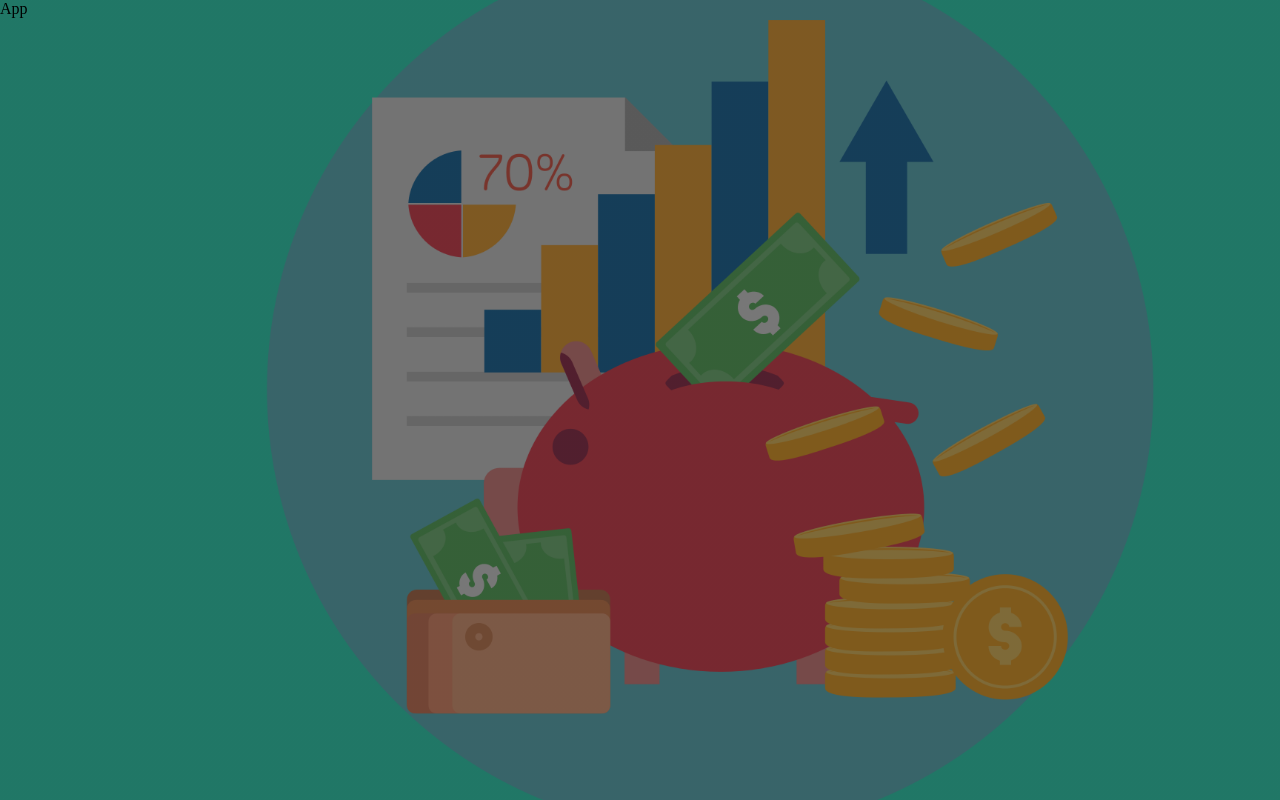
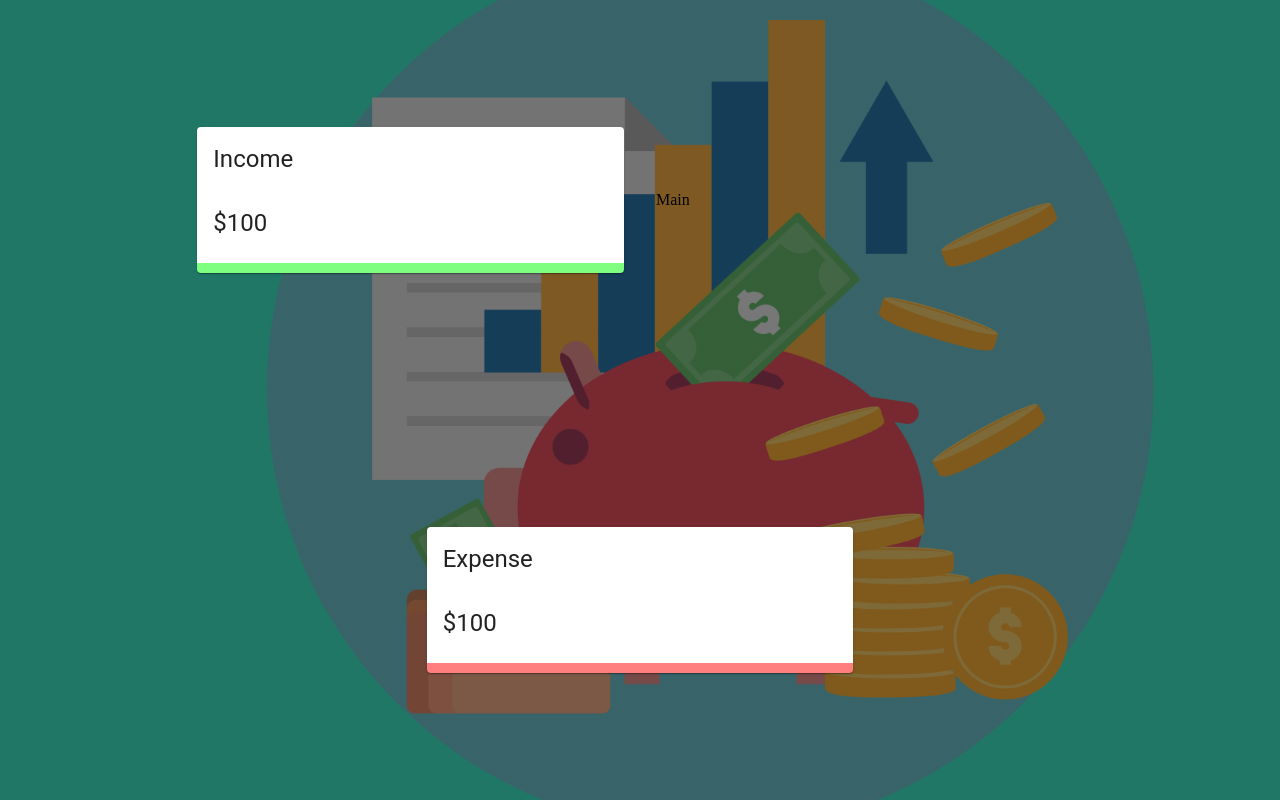
Before and after one commit to dhvaneshshah97/Speechly_Expense_Tracker_React, a React (Create React App) app: page / in a window 1280 px wide. Built offline with nearby package versions, Linux system fonts and the light colour scheme.

Commit message:
Add Income and Expense (Details) Components

```diff
--- a/src/App.js
+++ b/src/App.js
@@ -1,9 +1,24 @@
 import React from 'react'
+import Details from './components/Details/Details';
+import { Grid } from '@material-ui/core';
+import useStyles from './styles';
 
 const App = () => {
+    const classes = useStyles();
     return (
         <div>
-            App
+            <Grid className={classes.grid} container spacing={0} alignItems="center" justify="center" style={{ height: '100vh' }} >
+                <Grid item xs={12} sm={4}>
+                    <Details title="Income"/>
+                </Grid>
+                <Grid item xs={12} sm={4}>
+                    Main
+                </Grid>
+                <Grid item xs={12} sm={4}>
+                    <Details title="Expense" />
+                </Grid>
+            </Grid>
+
         </div>
     );
 }
--- /dev/null
+++ b/src/components/Details/Details.jsx
@@ -0,0 +1,21 @@
+import React from 'react'
+import { Card, CardHeader, Typography, CardContent } from '@material-ui/core';
+import { Doughnut } from 'react-chartjs-2';
+import useStyles from './styles';
+
+const Details = (props) => {
+    const classes = useStyles();
+    return (
+        <div>
+            <Card className={props.title === "Income" ? classes.income : classes.expense}>
+                <CardHeader title={props.title} />
+                <CardContent>
+                    <Typography variant="h5">$100</Typography>
+                    {/* <Doughnut data="data" /> */}
+                </CardContent>
+            </Card>
+        </div>
+    )
+}
+
+export default Details;
--- /dev/null
+++ b/src/components/Details/styles.js
@@ -0,0 +1,10 @@
+import { makeStyles } from '@material-ui/core';
+
+export default makeStyles(() => ({
+    income: {
+        borderBottom: '10px solid rgba(0,255,0,0.5)',
+    },
+    expense: {
+        borderBottom: '10px solid rgba(255,0,0,0.5)',
+    }
+}));
--- /dev/null
+++ b/src/styles.js
@@ -0,0 +1,30 @@
+import { makeStyles } from '@material-ui/core/styles';
+
+export default makeStyles((theme) => ({
+    desktop: {
+        [theme.breakpoints.up('sm')]: {
+            display: 'none',
+        },
+    },
+    mobile: {
+        [theme.breakpoints.down('sm')]: {
+            display: 'none',
+        },
+    },
+    main: {
+        [theme.breakpoints.up('sm')]: {
+            paddingBottom: '5%',
+        },
+    },
+    last: {
+        [theme.breakpoints.down('sm')]: {
+            marginBottom: theme.spacing(3),
+            paddingBottom: '200px',
+        },
+    },
+    grid: {
+        '& > *': {
+            margin: theme.spacing(2),
+        },
+    },
+}));
```
